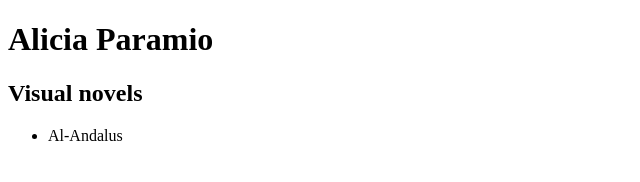
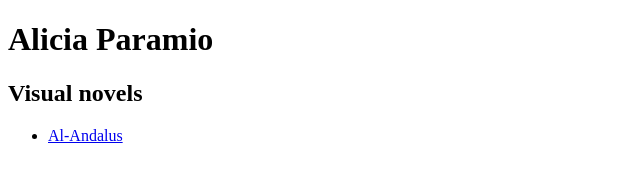
Before and after one commit to aliciaparamio/aliciaparamio.github.io, a plain HTML site: page index.html in a window 1280 px wide. Shown: the full height of the page, 0-640 px from the left. Drawn offline with Linux system fonts and the light colour scheme.

Commit message:
Update index.html

```diff
--- a/index.html
+++ b/index.html
@@ -9,7 +9,7 @@
 <h1>Alicia Paramio</h1>
 <h2>Visual novels</h2>
 <ul>
-  <li>Al-Andalus</li>
+  <li><a href="visual-novels/al-andalus/index.html">Al-Andalus</a></li>
 </ul>
 </body>
 </html>
```
